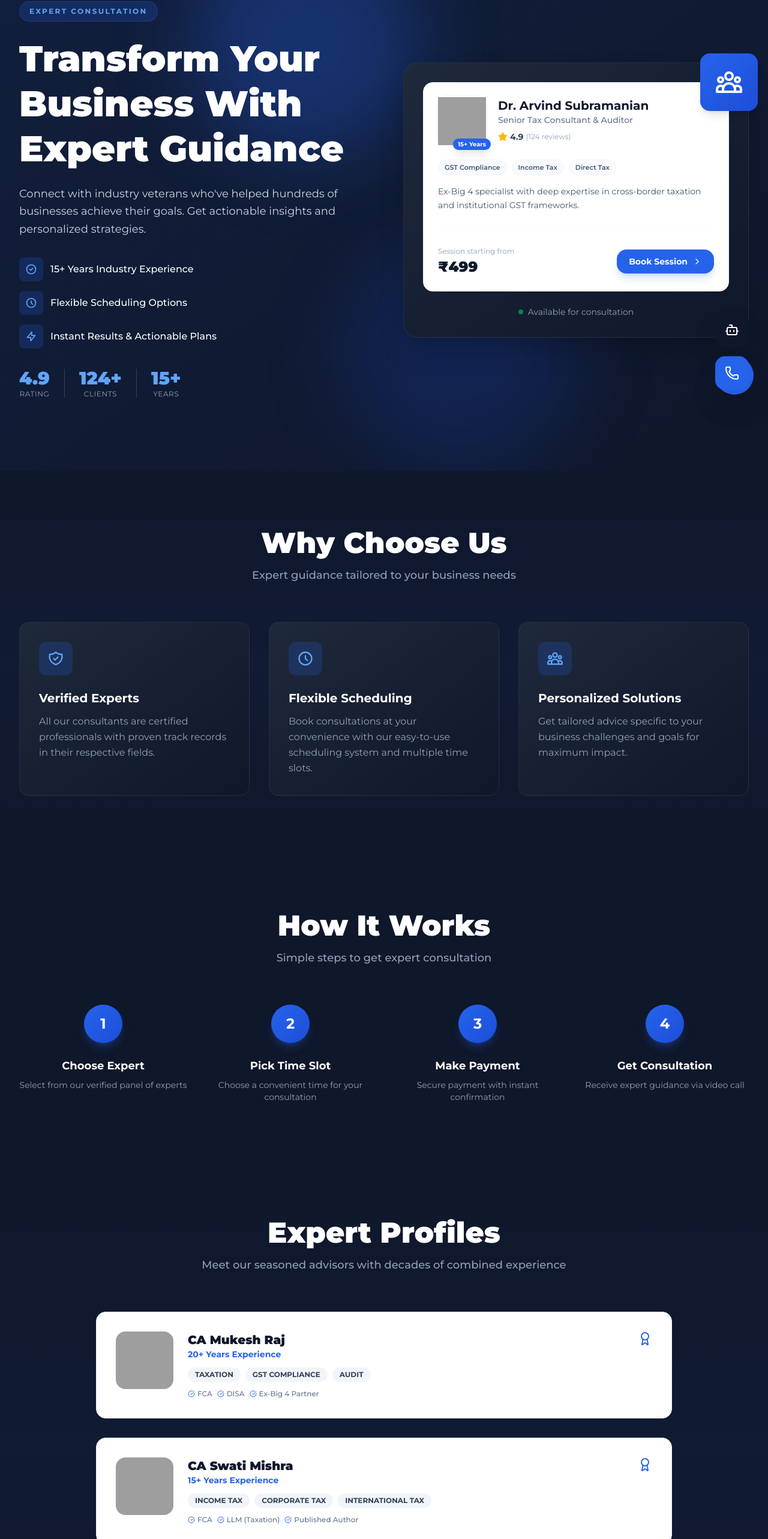
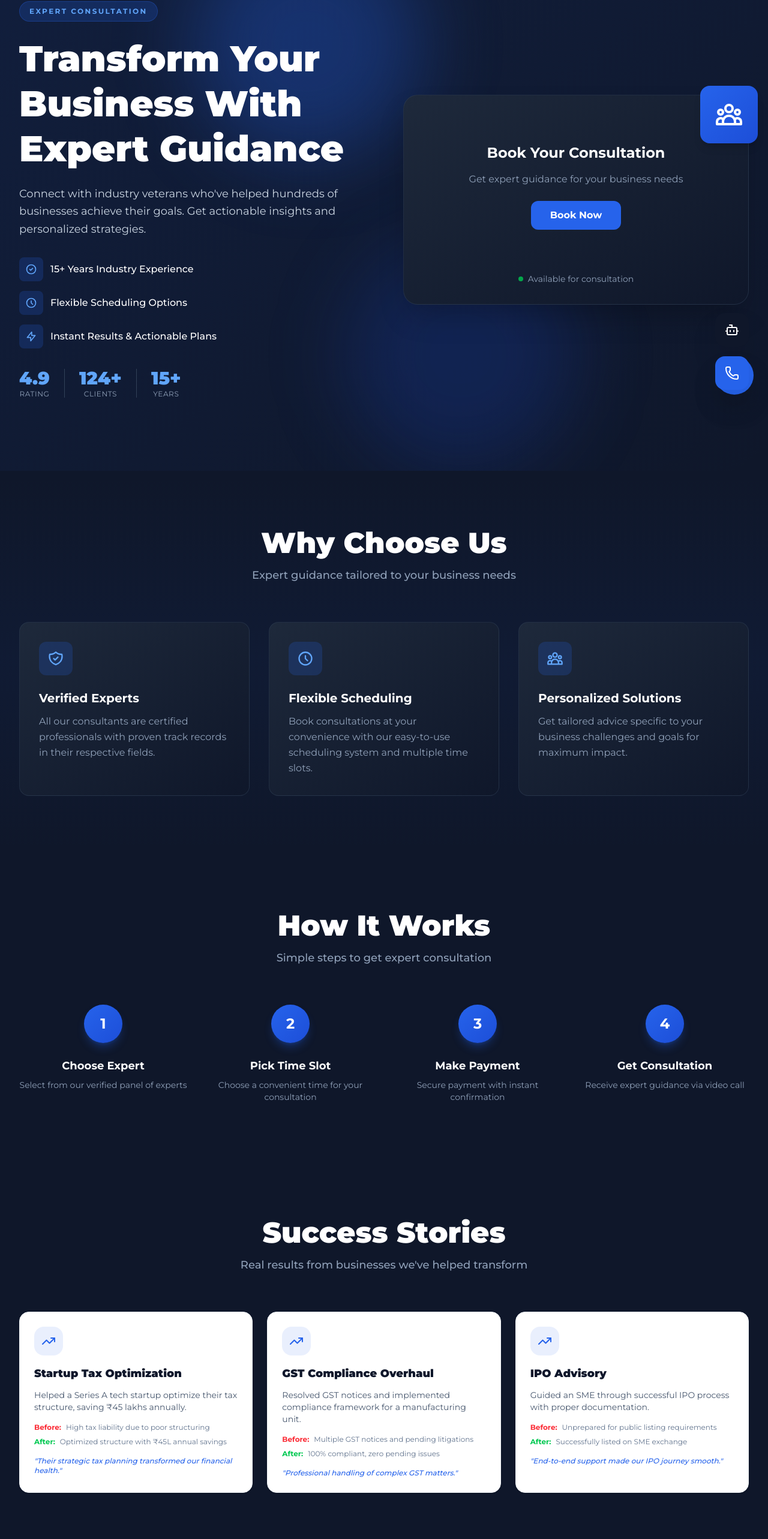
Before and after one commit to kishan-developer/kolkata_FrontEnd, a Next.js app: page /consultation in a window 1280 px wide. Shown: the part 118-2684 px from the top of the page at 60% size. Built offline with nearby package versions, Linux system fonts and the light colour scheme; grey boxes are pictures that could not be loaded.

Commit message:
Remove consultant personal details from consultation page

```diff
--- a/app/(website)/consultation/Components/BookingModal.tsx
+++ b/app/(website)/consultation/Components/BookingModal.tsx
@@ -23,10 +23,12 @@ const BookingModal = ({ mentor, isOpen, onClose }: BookingModalProps) => {
     phone: '',
   });
 
-  if (!mentor) return null;
-
-  const dates = mentor.bookedSlots ? Object.keys(mentor.bookedSlots) : ["Mon 24 Apr", "Tue 25 Apr", "Wed 26 Apr"];
-  const timeSlots = mentor.availability;
+  // Generic dates and time slots when no specific mentor
+  const dates = mentor?.bookedSlots ? Object.keys(mentor.bookedSlots) : ["Mon 24 Apr", "Tue 25 Apr", "Wed 26 Apr"];
+  const timeSlots = mentor?.availability || ["10:00 AM", "11:00 AM", "2:00 PM", "3:00 PM", "4:00 PM"];
+  const mentorTitle = mentor?.title || "Expert Consultation";
+  const mentorPrice = mentor?.price || "999";
+  const mentorName = mentor?.name || "VyaparSewa Expert";
 
   const handleBook = async () => {
     if (!selectedDate || !selectedTime) return;
@@ -42,10 +44,10 @@ const BookingModal = ({ mentor, isOpen, onClose }: BookingModalProps) => {
           name: formData.name,
           email: formData.email,
           phone: formData.phone,
-          service: mentor.title,
+          service: mentorTitle,
           preferredDate: selectedDate,
           preferredTime: selectedTime,
-          message: `Consultation with ${mentor.name}`,
+          message: `Consultation with ${mentorName}`,
         }),
       });
 
@@ -97,11 +99,11 @@ const BookingModal = ({ mentor, isOpen, onClose }: BookingModalProps) => {
             <div className="flex items-center justify-between p-6 border-b border-slate-100">
               <div className="flex items-center gap-4">
                 <div className="w-12 h-12 rounded-[1rem] bg-[#2663eb]/10 flex items-center justify-center text-[#2663eb] font-bold">
-                  {mentor.name.charAt(0)}
+                  {mentorName.charAt(0)}
                 </div>
                 <div>
-                  <h3 className="font-bold text-slate-900">{mentor.name}</h3>
-                  <p className="text-xs text-slate-500">{mentor.title}</p>
+                  <h3 className="font-bold text-slate-900">{mentorName}</h3>
+                  <p className="text-xs text-slate-500">{mentorTitle}</p>
                 </div>
               </div>
               <button
@@ -168,7 +170,7 @@ const BookingModal = ({ mentor, isOpen, onClose }: BookingModalProps) => {
                   </div>
                   <div className="grid grid-cols-3 gap-3 mb-8">
                     {timeSlots.map((time) => {
-                      const isBooked = mentor.bookedSlots?.[selectedDate!]?.includes(time);
+                      const isBooked = mentor?.bookedSlots?.[selectedDate!]?.includes(time);
                       return (
                         <button
                           key={time}
@@ -294,7 +296,7 @@ const BookingModal = ({ mentor, isOpen, onClose }: BookingModalProps) => {
                   </div>
                   <h4 className="text-2xl font-black text-slate-900 mb-2">Booking Confirmed!</h4>
                   <p className="text-slate-500 mb-8">
-                    Your session with {mentor.name} has been scheduled for {selectedDate} at {selectedTime}.
+                    Your session with {mentorName} has been scheduled for {selectedDate} at {selectedTime}.
                   </p>
                   <button
                     onClick={handleClose}
@@ -317,7 +319,7 @@ const BookingModal = ({ mentor, isOpen, onClose }: BookingModalProps) => {
                 </div>
                 <div className="text-right">
                   <span className="text-xs text-slate-400 block">Total Amount</span>
-                  <span className="text-xl font-black text-slate-900">₹{mentor.price}</span>
+                  <span className="text-xl font-black text-slate-900">₹{mentorPrice}</span>
                 </div>
               </div>
             )}
--- a/app/(website)/consultation/page.tsx
+++ b/app/(website)/consultation/page.tsx
@@ -2,21 +2,16 @@
 
 import React, { useState } from 'react';
 import ConsultationHero from '../consultation/Components/ConsultationHero';
-import MentorCard from '../consultation/Components/MentorCard';
 import BookingModal from '../consultation/Components/BookingModal';
 import FAQSection from '../consultation/Components/FAQSection';
-import ExpertProfilesSection from '../consultation/Components/ExpertProfilesSection';
 import SuccessStoriesSection from '../consultation/Components/SuccessStoriesSection';
 import TestimonialsSection from './Components/TestimonialsSection';
-import { MENTORS, Mentor } from './data/mentors';
 import { motion } from 'framer-motion';
 
 export default function ConsultationPage() {
-  const [selectedMentor, setSelectedMentor] = useState<Mentor | null>(null);
   const [isModalOpen, setIsModalOpen] = useState(false);
 
-  const handleBook = (mentor: Mentor) => {
-    setSelectedMentor(mentor);
+  const handleBook = () => {
     setIsModalOpen(true);
   };
 
@@ -104,10 +99,16 @@ export default function ConsultationPage() {
                   </svg>
                 </div>
 
-                <MentorCard
-                  mentor={MENTORS[0]}
-                  onBook={handleBook}
-                />
+                <div className="text-center py-12">
+                  <h3 className="text-2xl font-bold text-white mb-4">Book Your Consultation</h3>
+                  <p className="text-slate-400 mb-6">Get expert guidance for your business needs</p>
+                  <button
+                    onClick={handleBook}
+                    className="px-8 py-3 bg-[#2663eb] text-white rounded-xl font-bold hover:bg-[#1d4ed8] transition-all"
+                  >
+                    Book Now
+                  </button>
+                </div>
 
                 <div className="mt-6 flex items-center justify-center gap-2 text-slate-400 text-sm">
                   <div className="w-2 h-2 bg-green-500 rounded-full animate-pulse"></div>
@@ -199,18 +200,7 @@ export default function ConsultationPage() {
       </section>
 
 
-      {/* Expert Profiles Section */}
-      <section className="py-24 bg-[#0F172A] relative">
-        <div className="absolute inset-0 bg-gradient-to-b from-transparent via-[#2663eb]/5 to-transparent"></div>
-        <div className="max-w-5xl mx-auto px-4 sm:px-6 lg:px-8 relative">
-          <div className="text-center mb-16">
-            <h2 className="text-3xl md:text-5xl font-black text-white mb-4">Expert Profiles</h2>
-            <p className="text-slate-400 font-medium text-lg">Meet our seasoned advisors with decades of combined experience</p>
-          </div>
-
-          <ExpertProfilesSection />
-        </div>
-      </section>
+      {/* Expert Profiles Section - Removed personal details */}
 
       {/* Success Stories Section */}
       <section className="py-24 bg-[#0F172A] relative">
@@ -251,7 +241,7 @@ export default function ConsultationPage() {
       </section>
 
       <BookingModal
-        mentor={selectedMentor}
+        mentor={null}
         isOpen={isModalOpen}
         onClose={() => setIsModalOpen(false)}
       />
```
